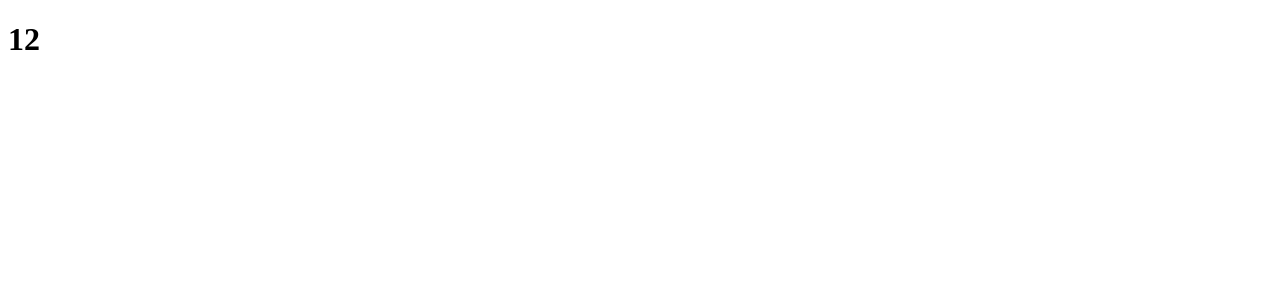
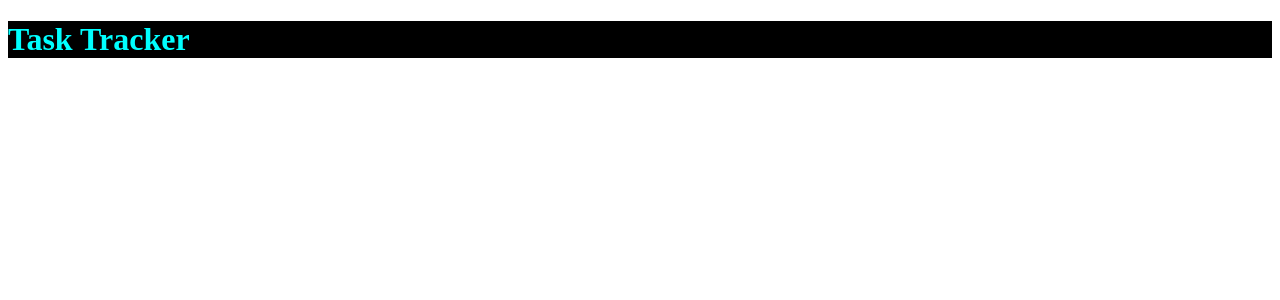
Before and after one commit to StringAna/react-task-tracker, a React (Create React App) app: page / in a window 1280 px wide. Shown: the top 300 px of the page. Built offline with nearby package versions, Linux system fonts and the light colour scheme.

Commit message:
Const style Header.js

```diff
--- a/src/App.js
+++ b/src/App.js
@@ -5,7 +5,7 @@ import Header from "./components/Header";
 function App() {
   return (
     <div className="Container">
-      <Header title={12} />
+      <Header title="Task Tracker" />
     </div>
   );
 }
--- a/src/components/Header.js
+++ b/src/components/Header.js
@@ -4,17 +4,19 @@ import PropTypes from "prop-types";
 const Header = ({ title }) => {
   return (
     <header>
-      <h1>{title}</h1>
+      <h1 style={HeadingStyle}>{title}</h1>
     </header>
   );
 };
+
+const HeadingStyle = { color: "cyan", backgroundColor: "black" };
 
 Header.defaultProps = {
   title: "Task Tracker",
 };
 
 Header.propTypes = {
-  title: PropTypes.string,
+  title: PropTypes.string.isRequired,
 };
 
 export default Header;
```
